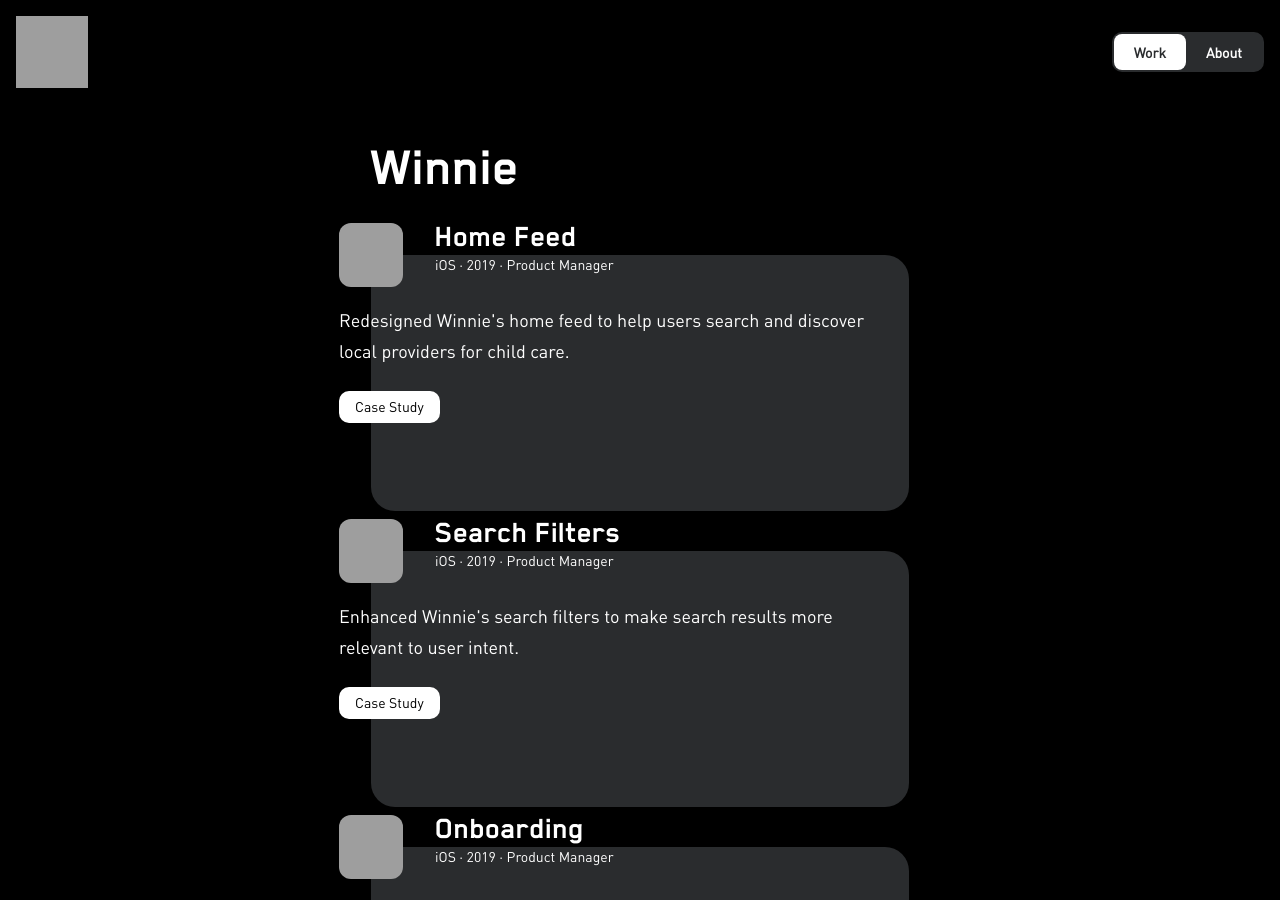
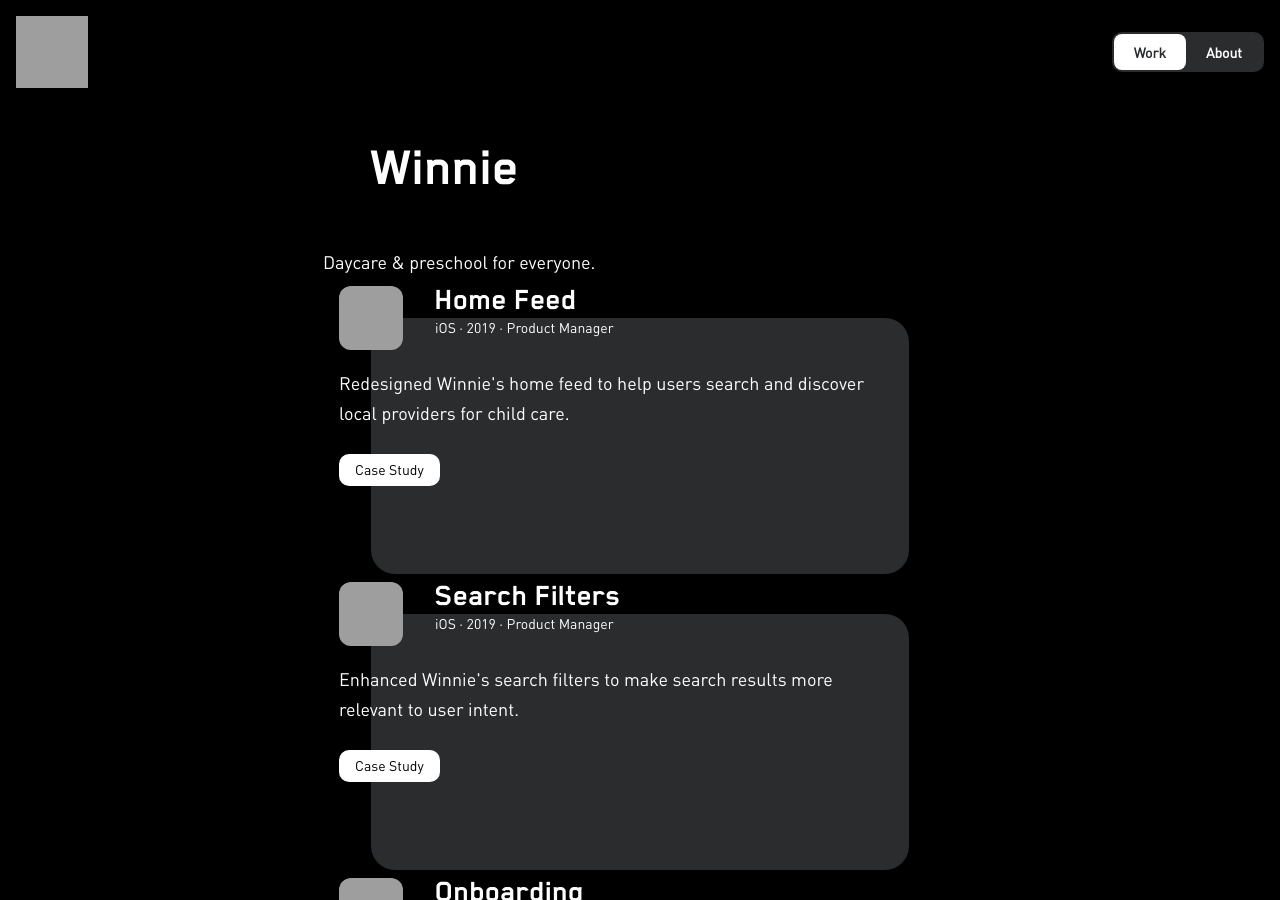
Before and after one commit to jotd/jotd-portfolio, a Jekyll site: the page work/index.html, which Jekyll copies as it is, in a window 1280 px wide and 900 px high, cut to the strip 0-900 px from the top of the window. Built offline with Jekyll 4.4.1, drawn with Linux system fonts in a browser that asks for light colours; grey boxes are pictures that could not be loaded.

Commit message:
Update index.html

```diff
--- a/work/index.html
+++ b/work/index.html
@@ -41,7 +41,11 @@
     <div class="content-home">
       <div id="margin-below-header">
         <h1 class="header-work">Winnie</h1>
-
+       <div class="work-header-text">
+              <p class="blurb">
+                Daycare & preschool for everyone.
+              </p>
+            </div>
       </div>
 
       <!-- Project 1 -->
```
